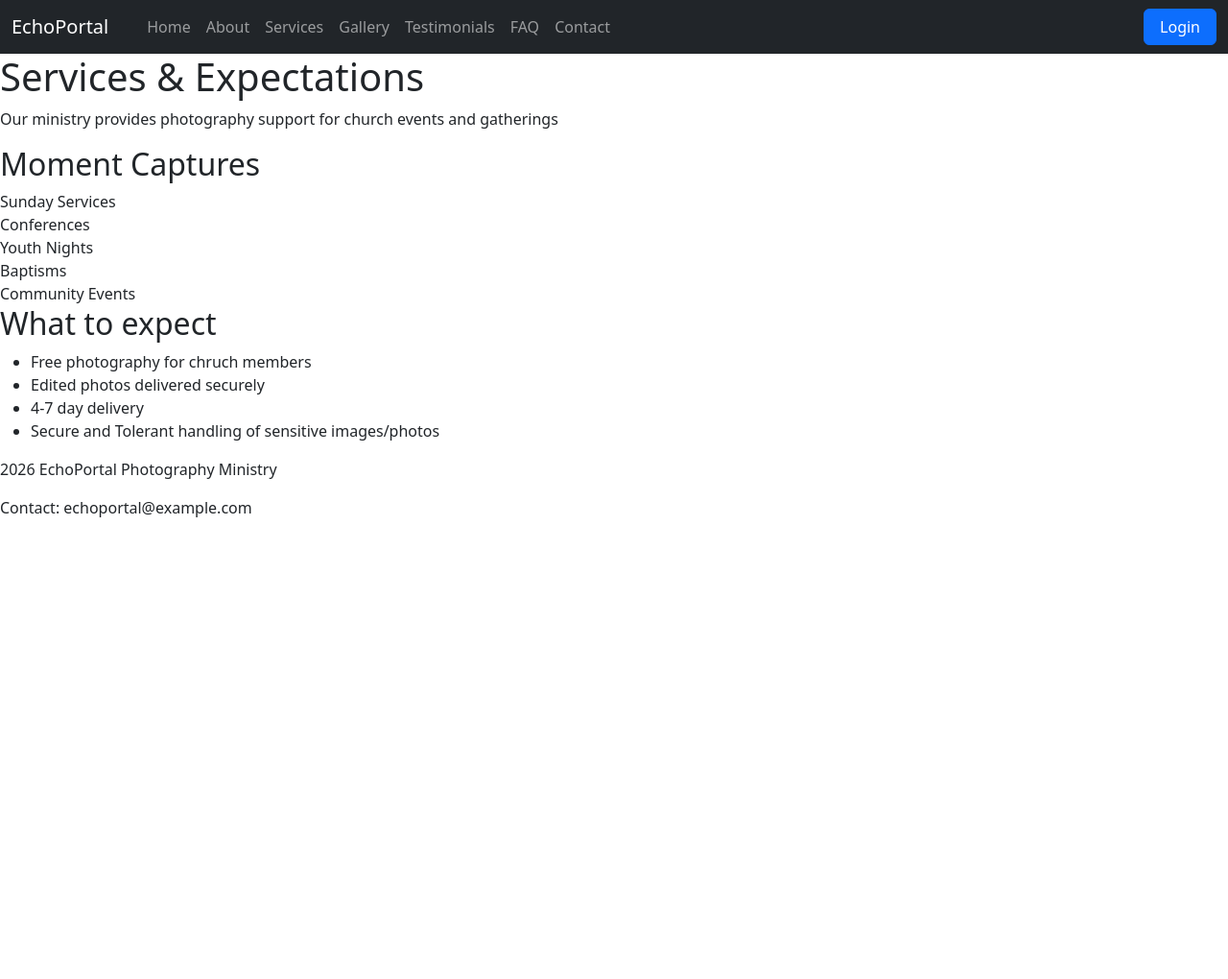
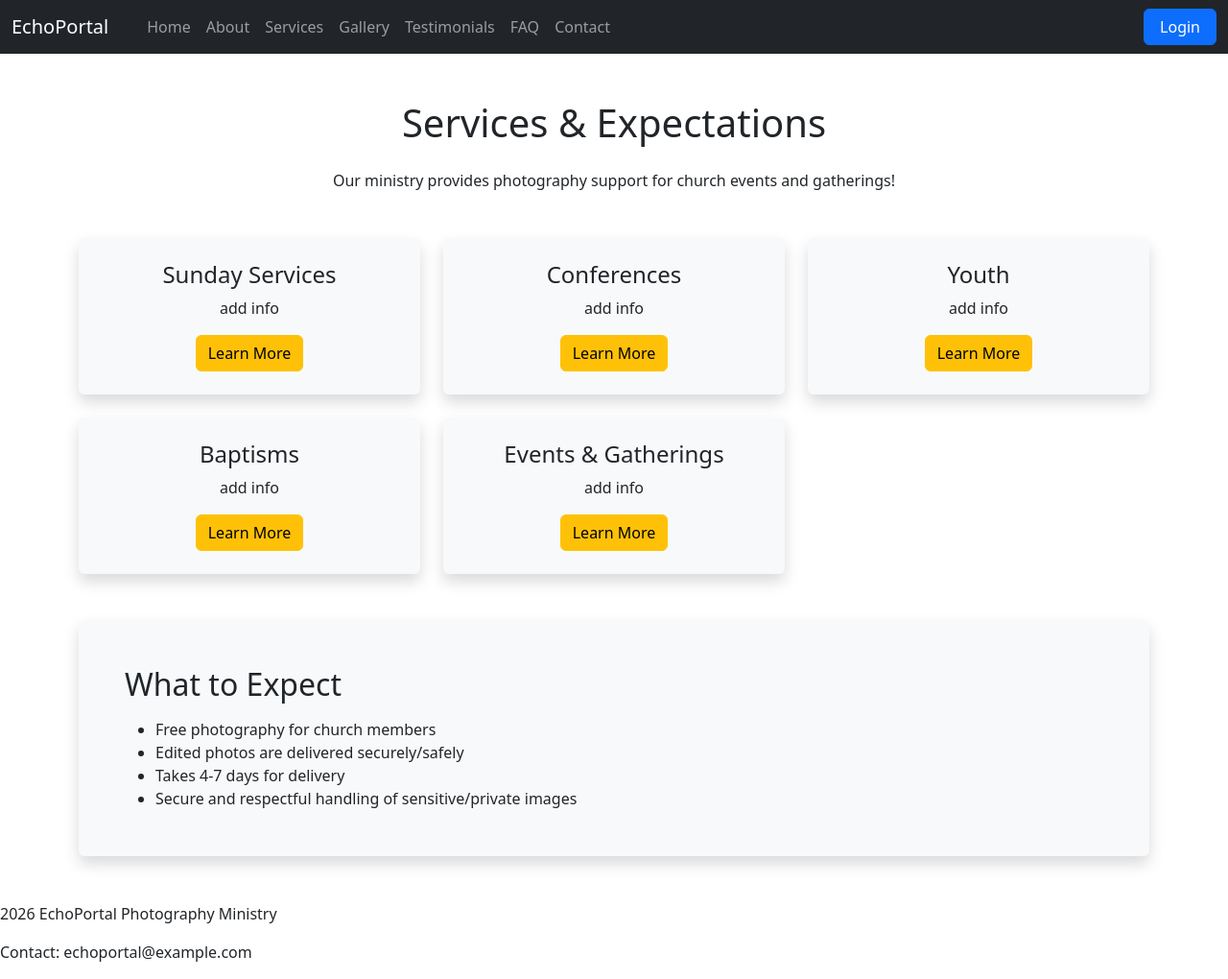
Before and after one commit to matthewasdada/EchoPortal, a Flask app: page /services in a window 1280 px wide. Shown: the whole page at 96% size. Before the commit the page ends 539 px from the top, so only its background shows below. Run offline with Flask 3, Linux system fonts and the light colour scheme.

Commit message:
creating pages for services and expectations

```diff
--- a/EchoPortal-codespace/templates/services.html
+++ b/EchoPortal-codespace/templates/services.html
@@ -1,25 +1,65 @@
 {% extends "base.html" %}
 {% block content %}
 
-<h1>Services & Expectations</h1>
+<div class="container py-5">
 
-<p>Our ministry provides photography support for church events and gatherings</p>
+    <h1 class="text-center mb-4">Services & Expectations</h1>
+    <p class="text-center mb-5">Our ministry provides photography support for church events and gatherings!</p>
 
-<h2>Moment Captures</h2>
-<div class="service-grid">
-    <div class="service-card">Sunday Services</div>
-    <div class="service-card">Conferences</div>
-    <div class="service-card">Youth Nights</div>
-    <div class="service-card">Baptisms</div>
-    <div class="service-card">Community Events</div>
+    <div class="row g-4">
+
+        <div class="col-md-4">
+            <div class="p-4 shadow rounded bg-light h-100 text-center">
+                <h4>Sunday Services</h4>
+                <p>add info</p>
+                <a href="/services/sunday" class="btn btn-warning">Learn More</a>
+            </div>
+        </div>
+
+        <div class="col-md-4">
+            <div class="p-4 shadow rounded bg-light h-100 text-center">
+                <h4>Conferences</h4>
+                <p>add info</p>
+                <a href="/services/conferences" class="btn btn-warning">Learn More</a>
+            </div>
+        </div>
+
+        <div class="col-md-4">
+            <div class="p-4 shadow rounded bg-light h-100 text-center">
+                <h4>Youth</h4>
+                <p>add info</p>
+                <a href="/services/youth" class="btn btn-warning">Learn More</a>
+            </div>
+        </div>
+
+        <div class="col-md-4">
+            <div class="p-4 shadow rounded bg-light h-100 text-center">
+                <h4>Baptisms</h4>
+                <p>add info</p>
+                <a href="/services/baptisms" class="btn btn-warning">Learn More</a>
+            </div>
+        </div>
+
+        <div class="col-md-4">
+            <div class="p-4 shadow rounded bg-light h-100 text-center">
+                <h4>Events & Gatherings</h4>
+                <p>add info</p>
+                <a href="/services/community" class="btn btn-warning">Learn More</a>
+            </div>
+        </div>
+
+    </div>
+
+    <div class="mt-5 p-5 shadow rounded bg-light">
+        <h2 class="mb-3">What to Expect</h2>
+        <ul class="mb-0">
+            <li>Free photography for church members</li>
+            <li>Edited photos are delivered securely/safely</li>
+            <li>Takes 4-7 days for delivery</li>
+            <li>Secure and respectful handling of sensitive/private images</li>
+        </ul>
+    </div>
+
 </div>
 
-<h2>What to expect</h2>
-<ul>
-    <li>Free photography for chruch members</li>
-    <li>Edited photos delivered securely</li>
-    <li>4-7 day delivery</li>
-    <li>Secure and Tolerant handling of sensitive images/photos</li>
-</ul>
-
 {% endblock %}
```
